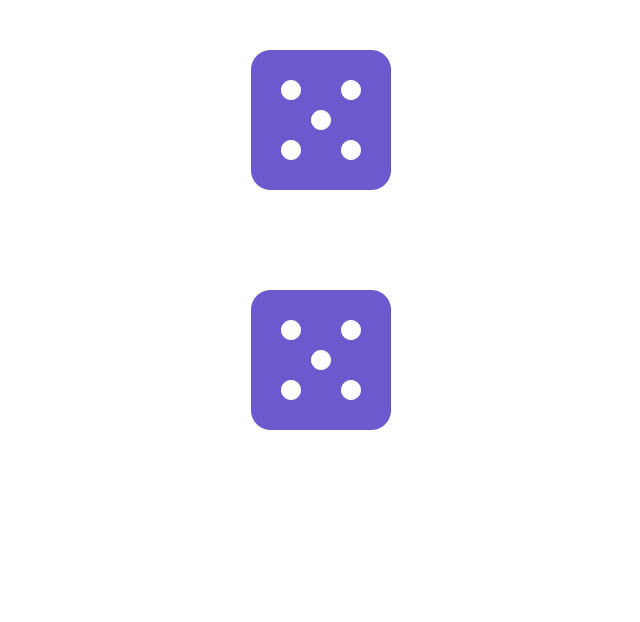
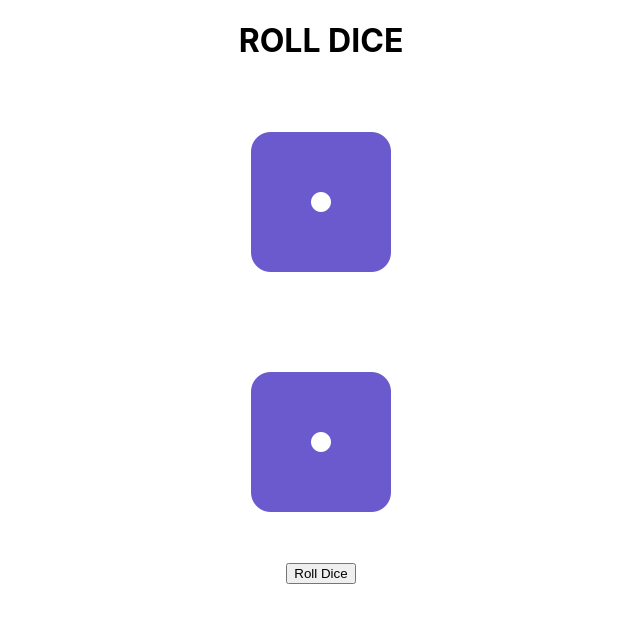
Before and after one commit to hiramzamorano/ahzamorano-gmail.com, a React (Create React App) app: page / in a window 1280 px wide. Shown: the top 622 px of the page, without its empty margins (319-959 px from the left). Built offline with nearby package versions, Linux system fonts and the light colour scheme.

Commit message:
Adds random number and RollDice component

```diff
--- a/src/App.js
+++ b/src/App.js
@@ -1,12 +1,13 @@
 import React from 'react';
 import Die from "./Die";
+import RollDice from "./RollDice";
 import './App.css';
 
 function App() {
   return (
     <div className="App">
-      <Die face='five'/>
-      <Die face='five'/>
+        <h1>ROLL DICE</h1>
+         <RollDice/>
     </div>
   );
 }
--- /dev/null
+++ b/src/RollDice.js
@@ -0,0 +1,32 @@
+import React, {Component} from 'react';
+import Die from "./Die";
+
+class RollDice extends Component {
+    static defaultProps = {
+        sides: ["one","two","three","four","five","six"]
+    };
+    constructor(props) {
+        super(props);
+        this.state = {die1: 'one', die2: 'one'};
+        this.roll = this.roll.bind(this);
+    }
+
+    roll(){
+       const newDie1 = this.props.sides[Math.floor(Math.random()*this.props.sides.length)];
+        const newDie2 = this.props.sides[Math.floor(Math.random()*this.props.sides.length)];
+
+        this.setState({die1: newDie1, die2:newDie2});
+    }
+
+    render() {
+        return (
+            <div>
+                <Die face={this.state.die1} />
+                <Die face={this.state.die2} />
+                <button onClick={this.roll}>Roll Dice</button>
+            </div>
+        );
+    }
+}
+
+export default RollDice;
```
